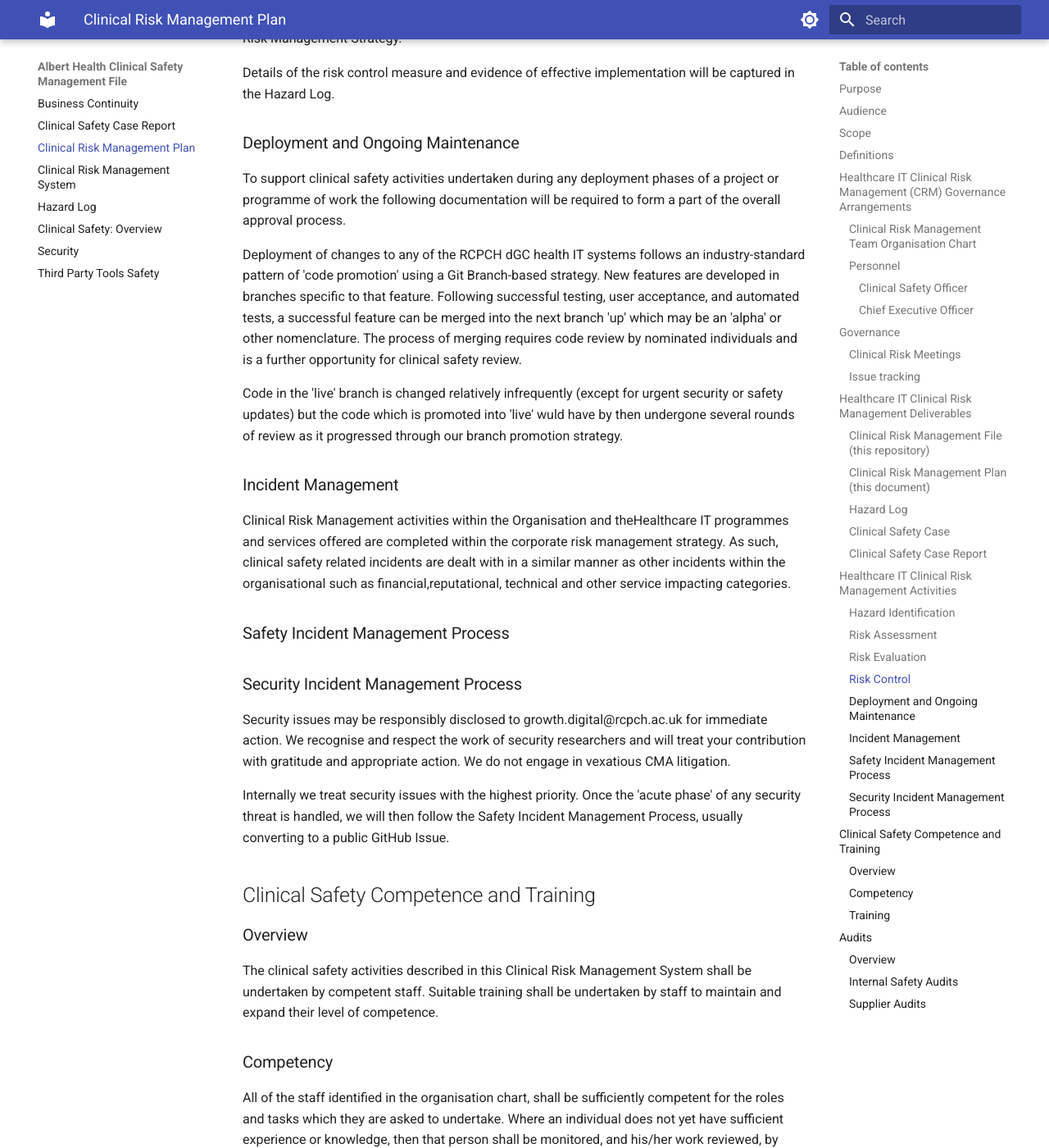
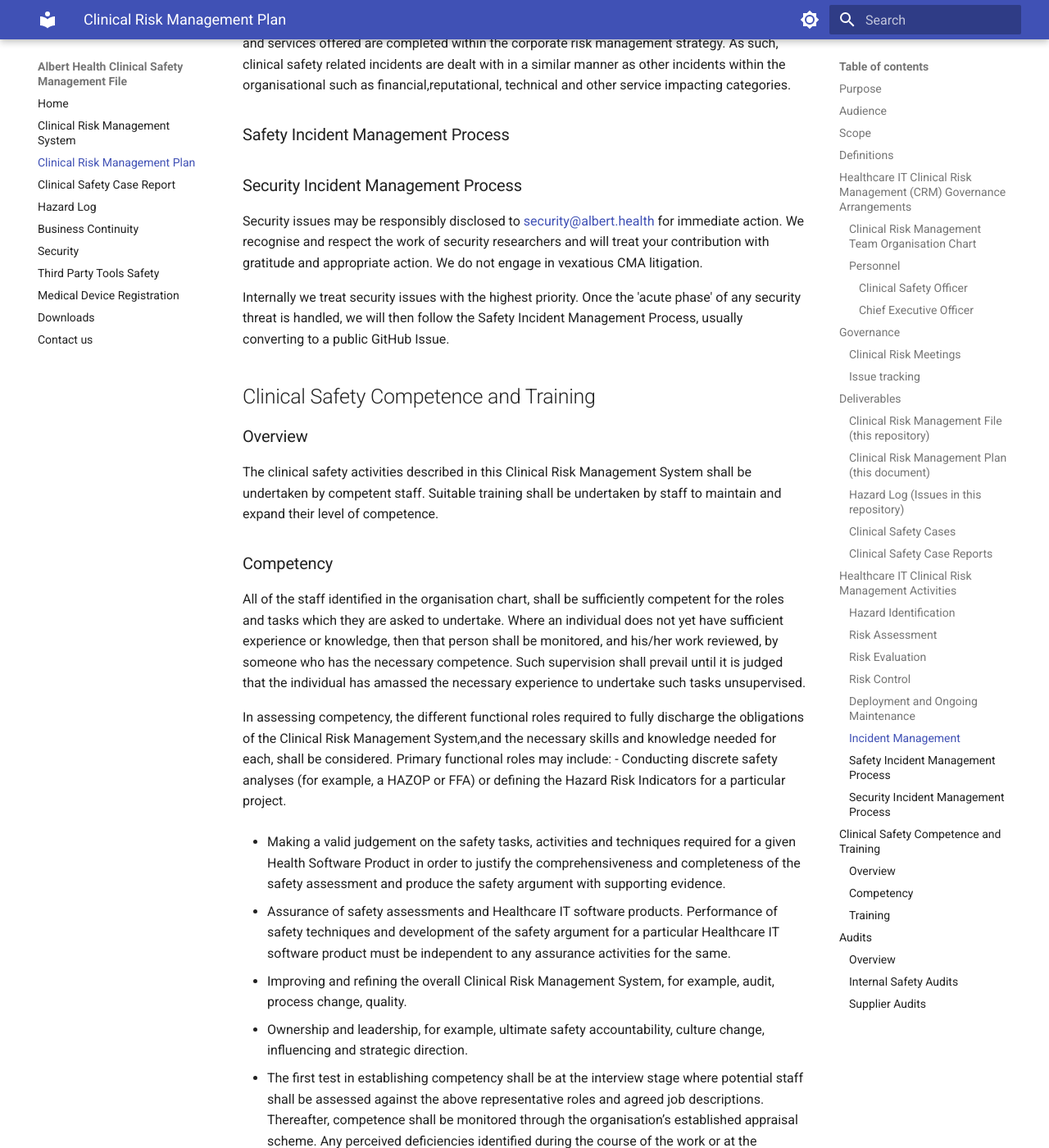
Before and after one commit to Albert-Health/albert-health-clinical-safety, an MkDocs documentation site: the page built from clinical-safety-management-file/clinical-safety-management-plan.md, in a window 1280 px wide and 1400 px high, scrolled down 5024 px. Shown: the whole window at 82% size. Built offline with MkDocs 1.6.1 and Material for MkDocs 9.7.7, drawn with Linux system fonts in a browser that asks for light colours; some of the changed text lies outside the part shown.

Commit message:
additions of contact and download pages

```diff
--- a/clinical-safety-management-file/clinical-safety-management-plan.md
+++ b/clinical-safety-management-file/clinical-safety-management-plan.md
@@ -22,7 +22,7 @@
 
 ## Audience
 
-This document is for the Albert Health Clinical Safety Team staff that are involved in ensuring the safety of the RCPCH's Healthcare IT systems, products or services, but is made publicly available as part of our commitment to transparency and open governance.
+This document is for the Albert Health Clinical Safety Team staff that are involved in ensuring the safety of the Albert Health Healthcare IT systems, products or services, but is made publicly available as part of our commitment to transparency and open governance.
 
 ## Scope
 
@@ -32,7 +32,7 @@
 
 ## Definitions
 
-Note - Also see the RCPCH Risk Management Strategy
+Note - Also see the Albert Health Risk Management Strategy
 
 **CSO:** Clinical Safety Officer - the person responsible for ensuring that the Healthcare IT Clinical Risk Management System is applied to all clinical systems. The Clinical Safety Officer (CSO) for the Organisation is responsible for ensuring the safety of a Healthcare IT system through the application of clinical risk management. The Clinical Safety Officer must hold a current registration with an appropriate professional body relevant to their training and experience. They also need to be suitably trained and qualified in risk management or have an understanding in principles of risk and safety as applied to Healthcare IT systems. The Clinical Safety Officer ensures that the processes defined by the clinical risk management system are followed.
 
@@ -46,18 +46,16 @@
 
 ### Clinical Risk Management Team Organisation Chart
 
-The RCPCH's team is not yet of a size that it requires an org chart to explain. Left here as a placeholder in case an org chart is needed in the future.
 
 ### Personnel
 
 #### Clinical Safety Officer
 
 Clinical Safety Officer Name: Dr Marcus Baw
-Clinical Safety Officer Contact: clinicalsafety@albert.health
+Clinical Safety Officer Contact: [clinicalsafety@albert.health](mailto:clinicalsafety@albert.health)
 
 #### Chief Executive Officer
 
-Overall governance for the RCPCH Digital Growth Charts project is provided not by a single individual, but by the RCPCH Digital Growth Charts Project Board, which is composed of senior leadership within the RCPCH and the most eminent clinicians in the field of Growth charts.
 
 ## Governance
 
@@ -71,9 +69,8 @@
 
 ### Issue tracking
 
-- Open, public issue tracking ensures the widest possible reporting base, and unparalleled access to report issues compared to the majority of Health IT systems. These Issues, tracked in GitHub, directly form part of the development workflow used by the clinical and technical teams.
 
-## Healthcare IT Clinical Risk Management Deliverables
+## Deliverables
 
 ### Clinical Risk Management File (this repository)
 
@@ -85,19 +82,17 @@
 
 The CRMP will also identify the resources required to discharge these clinical risk management activities.
 
-### Hazard Log
+### Hazard Log (Issues in this repository)
 
 The Albert Health Clinical Safety Team will establish and maintain a Hazard Log (HL) for each safety related Healthcare IT system. The HL will be controlled and configured in accordance with the Organisation document control /quality management policy \[provide a reference\].
 
-### Clinical Safety Case
+### Clinical Safety Cases
 
 The Albert Health Clinical Safety Team will establish and develop a Clinical Safety Case (CSC) for each safety-related Healthcare IT system:
 
-- RCPCH dGC Application Programming Interface
-- RCPCH Demo React Client (not for direct clinical use)
-- RCPCH React Component
+- Albert Health Voice-based Digital Health Platform
 
-### Clinical Safety Case Report
+### Clinical Safety Case Reports
 
 The Albert Health Clinical Safety Team will issue a Clinical Safety Case Report (CSCR) for each safety related Healthcare IT system. The CSCR will be issued to support initial deployment and will be updated during the lifecycle of the Healthcare IT system should the safety characteristics change. The CSCR will be controlled and configured in accordance with the Organisation’s document control policy \[provide a reference\]. The HL will be made available within the CRMF.
 
@@ -145,10 +140,6 @@
 
 To support clinical safety activities undertaken during any deployment phases of a project or programme of work the following documentation will be required to form a part of the overall approval process.
 
-Deployment of changes to any of the RCPCH dGC health IT systems follows an industry-standard pattern of 'code promotion' using a Git Branch-based strategy. New features are developed in branches specific to that feature. Following successful testing, user acceptance, and automated tests, a successful feature can be merged into the next branch 'up' which may be an 'alpha' or other nomenclature. The process of merging requires code review by nominated individuals and is a further opportunity for clinical safety review.
-
-Code in the 'live' branch is changed relatively infrequently (except for urgent security or safety updates) but the code which is promoted into 'live' wuld have by then undergone several rounds of review as it progressed through our branch promotion strategy.
-
 ### Incident Management
 
 Clinical Risk Management activities within the Organisation and theHealthcare IT programmes and services offered are completed within the corporate risk management strategy. As such, clinical safety related incidents are dealt with in a similar manner as other incidents within the organisational such as financial,reputational, technical and other service impacting categories.
@@ -157,7 +148,7 @@
 
 ### Security Incident Management Process
 
-Security issues may be responsibly disclosed to growth.digital@rcpch.ac.uk for immediate action. We recognise and respect the work of security researchers and will treat your contribution with gratitude and appropriate action. We do not engage in vexatious CMA litigation.
+Security issues may be responsibly disclosed to [security@albert.health](mailto:security@albert.health) for immediate action. We recognise and respect the work of security researchers and will treat your contribution with gratitude and appropriate action. We do not engage in vexatious CMA litigation.
 
 Internally we treat security issues with the highest priority. Once the 'acute phase' of any security threat is handled, we will then follow the Safety Incident Management Process, usually converting to a public GitHub Issue.
 
--- a/mkdocs.yml
+++ b/mkdocs.yml
@@ -2,7 +2,7 @@
 site_name: Albert Health Clinical Safety Management File
 site_description: Albert Health Clinical Safety Management File
 site_author: Albert Health
-site_url: https://www.example.com/documentation
+site_url:
 
 # MkDocs processes files in this folder into a HTML site
 docs_dir: clinical-safety-management-file
@@ -10,18 +10,31 @@
 # Copyright information which is shown in the footer
 copyright: Copyright &copy; 2022 {{ organisation_name }}
 
-# these lines configure the 'GitHub repo' widget on the top right
+# These lines configure the 'GitHub repo' widget on the top right
 # repo_url: https://github.com/exampleorg
 # repo_name: exampleorg/examplerepo
 # edit_uri: blob/live/docs
 
-# `mkdocs serve` serves the docs locally on this port
+# For local development `mkdocs serve` serves the docs locally on this port
 dev_addr: "127.0.0.1:8001"
 
-# theme settings, fonts, colours
+# Navigation structure
+nav:
+  - Home: "index.md"
+  - "clinical-safety-management-system.md"
+  - "clinical-safety-management-plan.md"
+  - "clinical-safety-case-report.md"
+  - "hazard-log.md"
+  - "business-continuity.md"
+  - "security.md"
+  - "third-party-tools-safety-assmt.md"
+  - "medical-device.md"
+  - "download.md"
+  - "contact.md"
+
+# Theme settings, fonts, colours
 theme:
   name: material
-
   features:
     - navigation.instant
     # uncomment the below two lines for Tabbed navigation (along the header bar)
@@ -31,7 +44,6 @@
     - navigation.top
     - navigation.expand
     # - toc.integrate
-
   palette:
     # Palette toggle for light mode
     - media: "(prefers-color-scheme: light)"
@@ -46,46 +58,43 @@
       toggle:
         icon: material/brightness-4
         name: Switch to light mode
-
   font:
     code: Roboto Mono
 
-
-# mkdocs plugins
+# MkDocs plugins
 plugins:
   - search
   - with-pdf:
-        #cover: false
-        #back_cover: true
-        #cover_title: TITLE TEXT
-        #cover_subtitle: SUBTITLE TEXT
-        #custom_template_path: TEMPLATES PATH
-        #toc_title: TOC TITLE TEXT
-        #heading_shift: false
-        #toc_level: 3
-        #ordered_chapter_level: 2
-        #excludes_children:
-        #    - 'release-notes/:upgrading'
-        #    - 'release-notes/:changelog'
-        #exclude_pages:
-        #    - 'bugs/'
-        #    - 'appendix/contribute/'
-        #convert_iframe:
-        #    - src: IFRAME SRC
-        #      img: POSTER IMAGE URL
-        #      text: ALTERNATE TEXT
-        #    - src: ...
-        #two_columns_level: 3
-        #render_js: true
-        #headless_chrome_path: headless-chromium
-        output_path: pdf/albert-health-clinical-safety-management-file.pdf
-        #enabled_if_env: ENABLE_PDF_EXPORT
-        #debug_html: true
-        #show_anchors: true
-        #verbose: true
+      #cover: false
+      #back_cover: true
+      #cover_title: TITLE TEXT
+      #cover_subtitle: SUBTITLE TEXT
+      #custom_template_path: TEMPLATES PATH
+      #toc_title: TOC TITLE TEXT
+      #heading_shift: false
+      #toc_level: 3
+      #ordered_chapter_level: 2
+      #excludes_children:
+      #    - 'release-notes/:upgrading'
+      #    - 'release-notes/:changelog'
+      #exclude_pages:
+      #    - 'bugs/'
+      #    - 'appendix/contribute/'
+      #convert_iframe:
+      #    - src: IFRAME SRC
+      #      img: POSTER IMAGE URL
+      #      text: ALTERNATE TEXT
+      #    - src: ...
+      #two_columns_level: 3
+      #render_js: true
+      #headless_chrome_path: headless-chromium
+      output_path: pdf/albert-health-clinical-safety-management-file.pdf
+      #enabled_if_env: ENABLE_PDF_EXPORT
+      #debug_html: true
+      #show_anchors: true
+      #verbose: true
 
-
-# additional markdown features
+# Additional markdown features
 markdown_extensions:
   - abbr
   - admonition
@@ -102,17 +111,15 @@
   - toc:
       permalink: true
 
-# set extra CSS file
+# Set extra CSS file
 extra_css:
   - _assets/_stylesheets/extra.css
 
 extra:
   site_slug: albert-health-clinical-safety-management-file
-
-
-  # uncomment to add social icons
-  # social:
-  #   - icon: fontawesome/brands/twitter
-  #     link: https://twitter.com/exampleorgstwitter
-  #   - icon: fontawesome/brands/github
-  #     link: https://github.com/exampleorgsgithub
+# Uncomment to add social icons
+# social:
+#   - icon: fontawesome/brands/twitter
+#     link: https://twitter.com/exampleorgstwitter
+#   - icon: fontawesome/brands/github
+#     link: https://github.com/exampleorgsgithub
```
Also changed, not shown: clinical-safety-management-file/contact.md (added, +9 -0 lines), clinical-safety-management-file/download.md (added, +10 -0 lines), clinical-safety-management-file/index.md (renamed from clinical-safety-management-file/overview.md, +0 -6 lines), clinical-safety-management-file/medical-device.md (added, +17 -0 lines), clinical-safety-management-file/security.md (+1 -33 lines).
